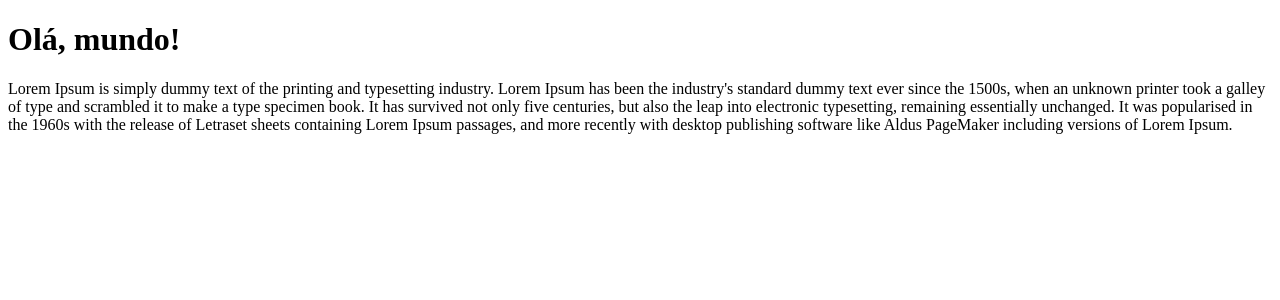
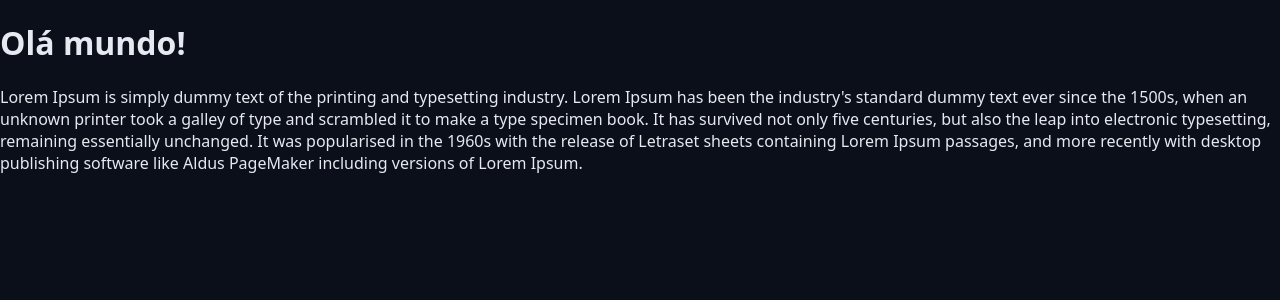
Before and after one commit to rodilon/chronos-pomodoro, a React app: page / in a window 1280 px wide. Shown: the top 300 px of the page. Built offline with nearby package versions, Linux system fonts and the light colour scheme; the HTML template or start-up script is replaced by a standard one.

Commit message:
ajustando css

```diff
--- a/src/App.tsx
+++ b/src/App.tsx
@@ -1,9 +1,16 @@
+import './styles/theme.css';
+import './styles/global.css';
+import { Heading } from './components/Heading';
+
 export function App() {
   console.log('Oi');
   return (
     // react fragment esse <> </> para nao precisar criar uma div desnecessaria
     <>
-      <h1>Olá, mundo!</h1>
+      <Heading attr={123} attr2={'String'}>
+        Olá mundo!
+      </Heading>
+
       <p>
         Lorem Ipsum is simply dummy text of the printing and typesetting
         industry. Lorem Ipsum has been the industry's standard dummy text ever
--- /dev/null
+++ b/src/components/Heading.tsx
@@ -0,0 +1,3 @@
+export function Heading(props) {
+  return <h1>{props.children}</h1>;
+}
--- /dev/null
+++ b/src/styles/global.css
@@ -0,0 +1,17 @@
+body {
+  margin: 0;
+  padding: 0;
+  box-sizing: border-box;
+}
+
+html {
+  font-size: 62.5%;
+}
+
+body {
+  font-family: system-ui, -apple-system, BlinkMacSystemFont, 'Segoe UI', Roboto,
+    Oxygen, Ubuntu, Cantarell, 'Open Sans', 'Helvetica Neue', sans-serif;
+  font-size: 1.6rem; /* 16px */
+  background: var(--gray-900);
+  color: var(--text-default);
+}
--- /dev/null
+++ b/src/styles/theme.css
@@ -0,0 +1,37 @@
+:root {
+  --gray-100: #e6e9f0;
+  --gray-200: #cdd3e1;
+  --gray-300: #aab3cc;
+  --gray-400: #555f7d;
+  --gray-500: #454f6a;
+  --gray-600: #363d56;
+  --gray-700: #272f43;
+  --gray-800: #181f2e;
+  --gray-900: #0a0f1a;
+
+  --primary-light: #4de7b7;
+  --primary: #0da170;
+  --primary-dark: #065f46;
+
+  --link-color: #10b981;
+  --link-hover: #0b8a60;
+
+  --success: #22c55e;
+  --warning: #eab308;
+  --error: #991b1b;
+  --info: #0ea5e9;
+
+  --text-over-primary: #0a0f1a;
+  --text-over-primary-dark: #e6e9f0;
+  --text-over-primary-light: #0a0f1a;
+  --text-over-success: #0a0f1a;
+  --text-over-warning: #0a0f1a;
+  --text-over-error: #e6e9f0;
+  --text-over-info: #0a0f1a;
+
+  --text-default: #e6e9f0;
+  --text-muted: #aab3cc;
+
+  --disabled: #555f7d;
+  --text-disabled: #aab3cc;
+}
```
